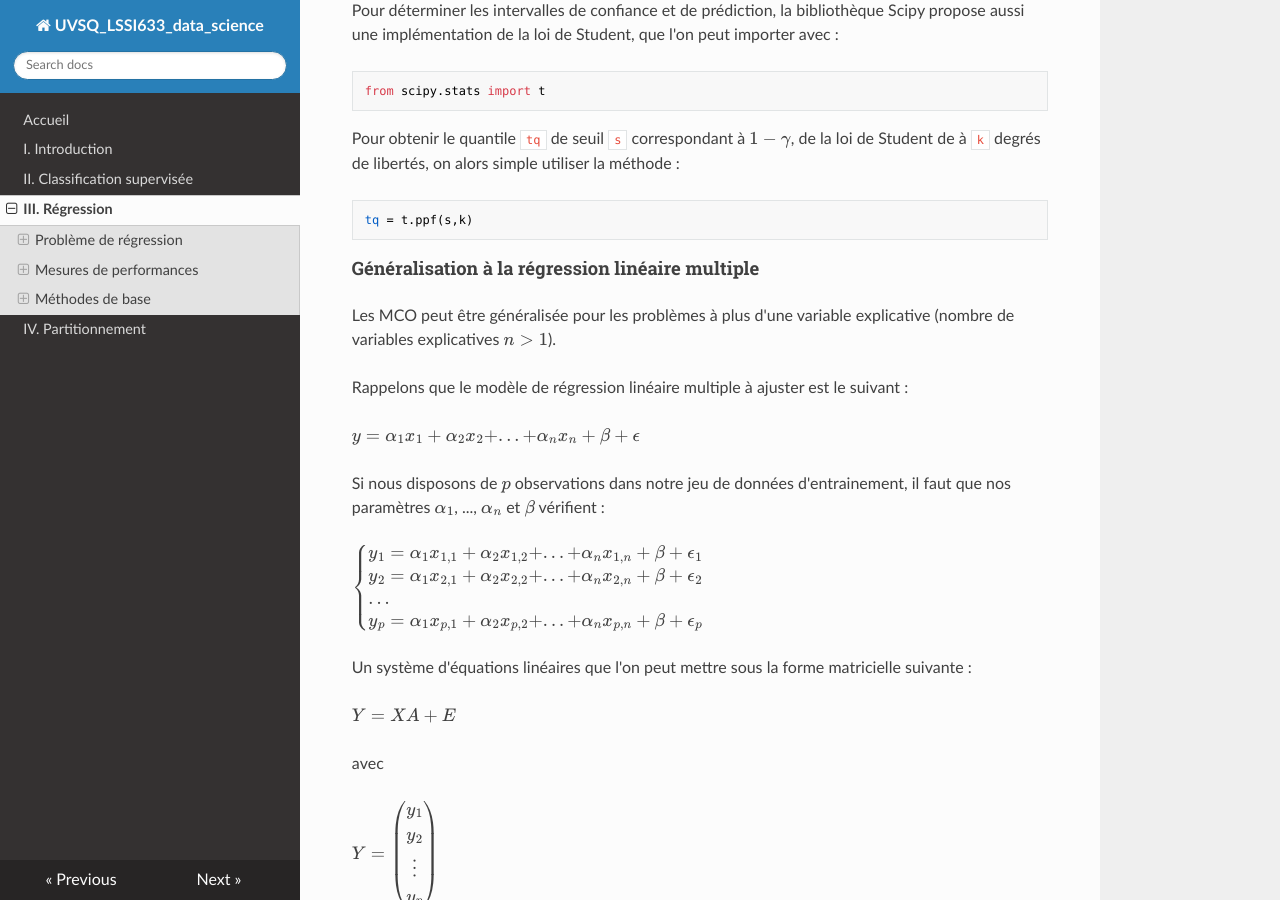
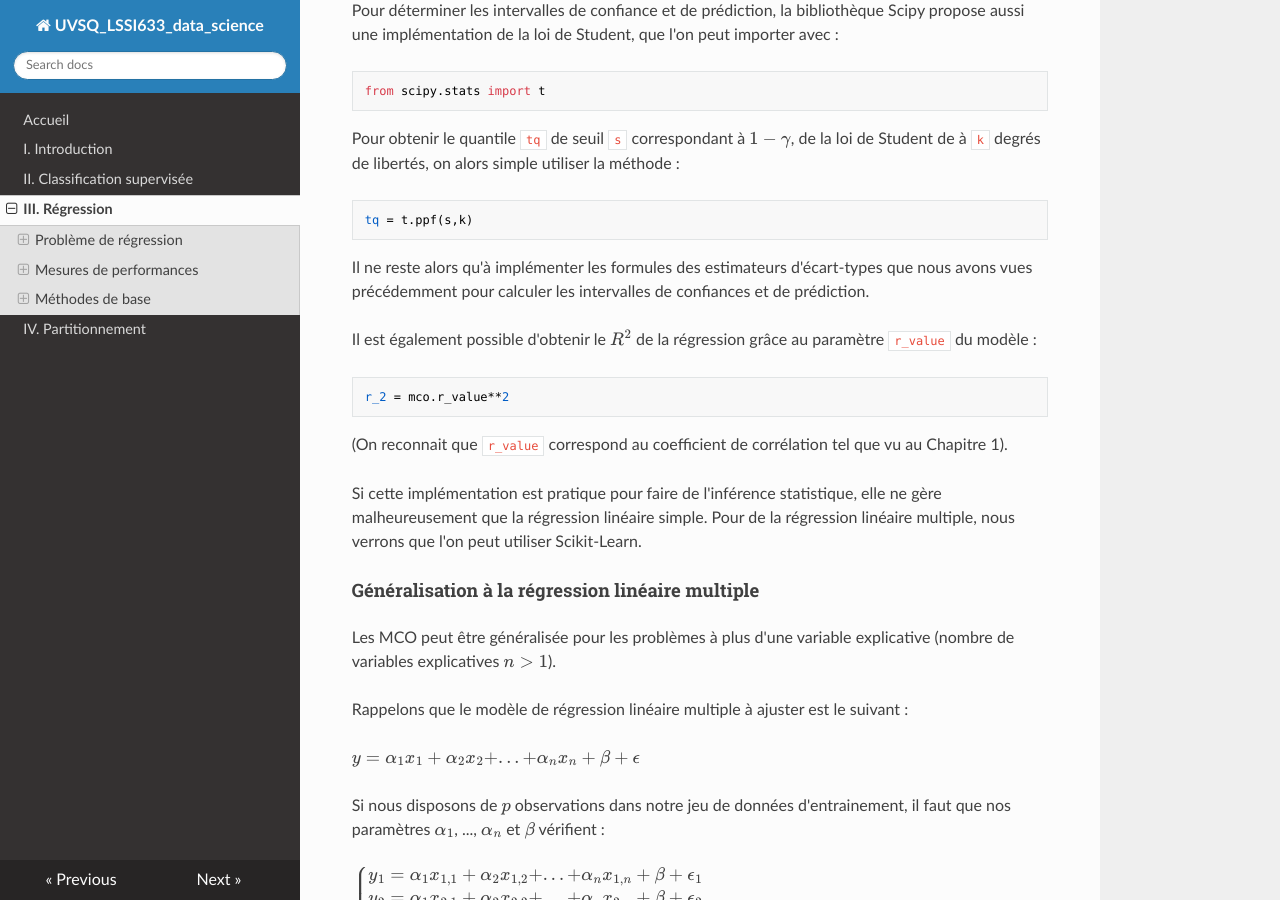
Before and after one commit to NicOudart/UVSQ_LSSI633_data_science, an MkDocs documentation site: the page built from docs/Chap3_Regression.md, in a window 1280 px wide and 900 px high, scrolled down 17945 px. Built offline with MkDocs 1.6.1, drawn with Linux system fonts in a browser that asks for light colours; nearby versions of some CDN libraries; some of the changed text lies outside the part shown.

Commit message:
-Progress on Chapter 3. -Minor update of Chapter 1.

```diff
--- a/docs/Chap3_Regression.md
+++ b/docs/Chap3_Regression.md
@@ -526,6 +526,19 @@
 tq = t.ppf(s,k)
 ~~~
 
+Il ne reste alors qu'à implémenter les formules des estimateurs d'écart-types que nous avons vues précédemment pour calculer les intervalles de confiances et de prédiction.
+
+Il est également possible d'obtenir le $R^2$ de la régression grâce au paramètre `r_value` du modèle :
+
+~~~
+r_2 = mco.r_value**2
+~~~
+
+(On reconnait que `r_value` correspond au coefficient de corrélation tel que vu au Chapitre 1).
+
+Si cette implémentation est pratique pour faire de l'inférence statistique, elle ne gère malheureusement que la régression linéaire simple.
+Pour de la régression linéaire multiple, nous verrons que l'on peut utiliser Scikit-Learn.
+
 #### Généralisation à la régression linéaire multiple
 
 Les MCO peut être généralisée pour les problèmes à plus d'une variable explicative (nombre de variables explicatives $n>1$).
@@ -606,6 +619,16 @@
 
 #### Implémentation Scikit-Learn
 
+Il existe une implémentation Scikit-Learn des MCO, qui permet la régression linéaire multiple (et donc la régression polynomiale).
+
+Elle peut être importée avec :
+
+~~~
+from sklearn.linear_model import LinearRegression
+~~~
+
+
+
 #### Application à notre exemple
 
 #### Remarques
```
Also changed, not shown: docs/Chap1_Introduction.md (+12 -0 lines).
